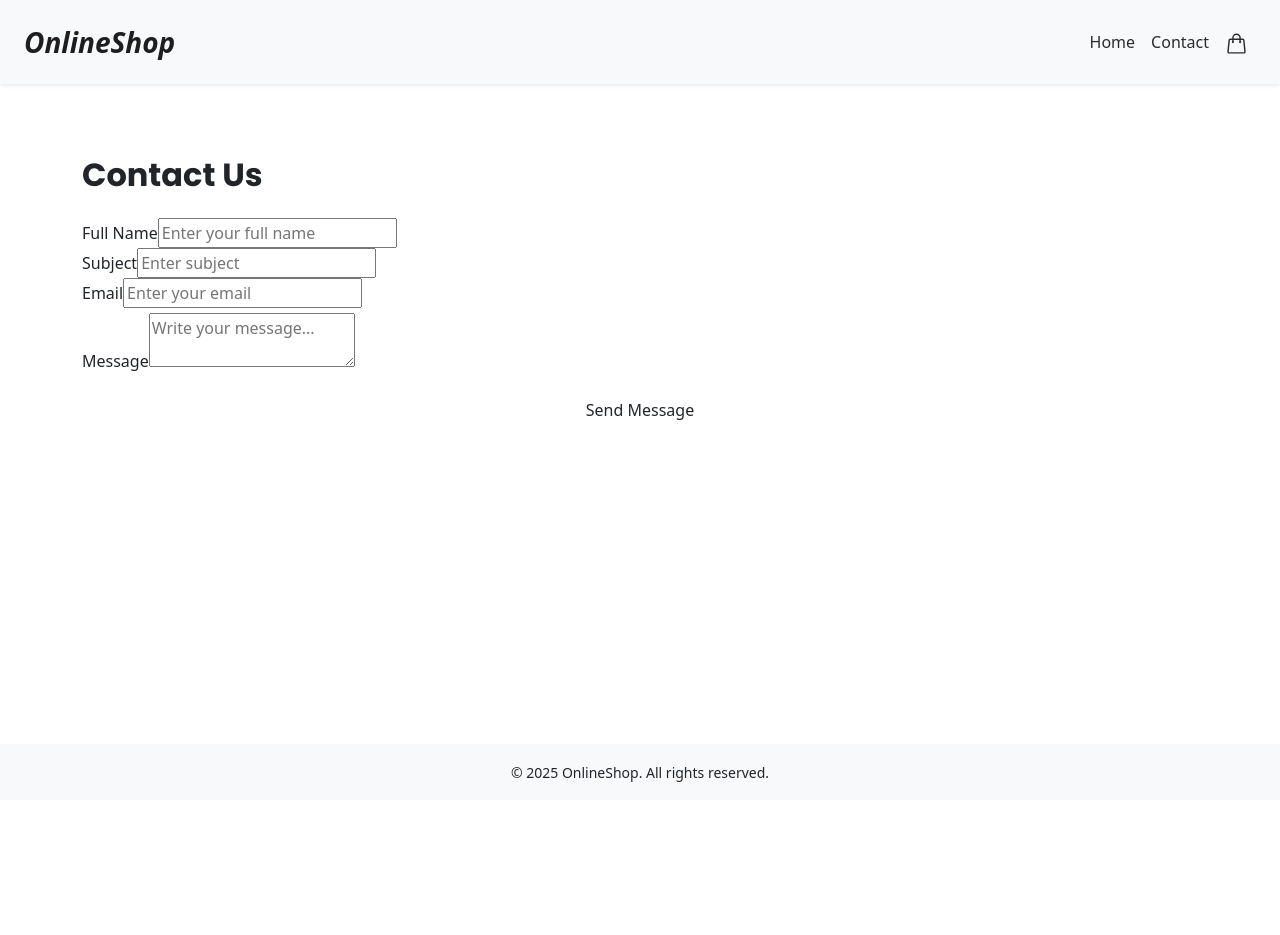
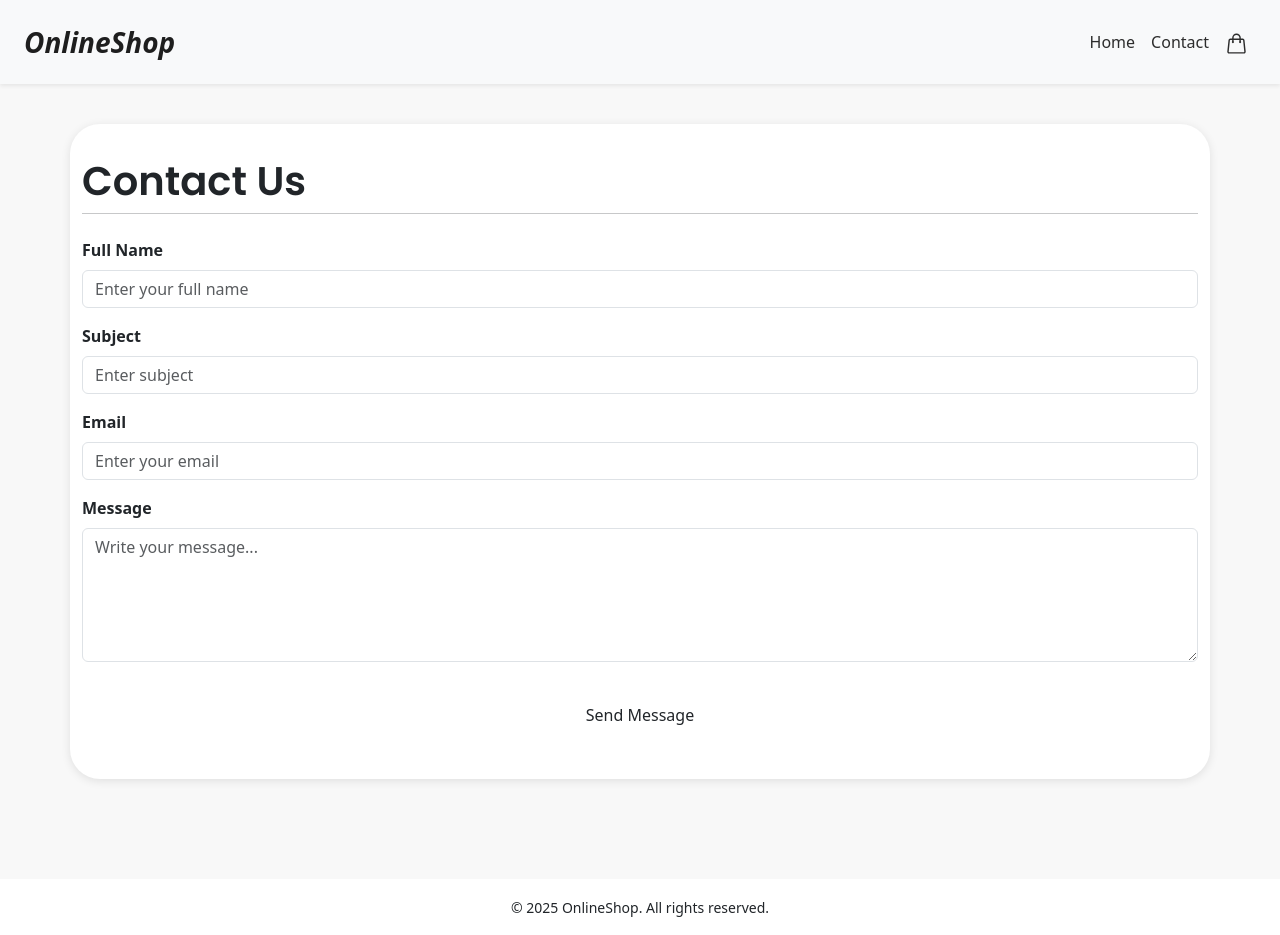
Before and after one commit to NoroffFEU/jsfw-2025-v1-javascript-frameworks-ca, a React (Create React App) app: page /contact in a window 1280 px wide. Before the commit the page ends 800 px from the top, so only its background shows below. Built offline with nearby package versions, Linux system fonts and the light colour scheme.

Commit message:
add styling to contact form and update main background color

```diff
--- a/src/components/Footer.tsx
+++ b/src/components/Footer.tsx
@@ -1,6 +1,6 @@
 const Footer = () => {
   return (
-    <footer className="text-center py-3 mt-5 bg-light">
+    <footer className="text-center py-3">
       <small>
         © {new Date().getFullYear()} OnlineShop. All rights reserved.
       </small>
--- a/src/components/Header.tsx
+++ b/src/components/Header.tsx
@@ -5,7 +5,7 @@ import "../styles/index.css";
 
 const Header = () => {
   return (
-    <Navbar bg="light" expand="lg" className="shadow-sm mb-4 py-3">
+    <Navbar bg="light" expand="lg" className="shadow-sm py-3">
       <Container fluid className="px-4">
         <Navbar.Brand as={Link} to="/">
           OnlineShop
--- a/src/pages/Contact.tsx
+++ b/src/pages/Contact.tsx
@@ -2,6 +2,7 @@ import { useForm, SubmitHandler } from "react-hook-form";
 import { yupResolver } from "@hookform/resolvers/yup";
 import { ContactForm } from "../interfaces/contact";
 import { contactSchema } from "../validation/contactSchema";
+import "../styles/contact.css";
 
 const Contact = () => {
   const {
@@ -20,60 +21,68 @@ const Contact = () => {
   };
 
   return (
-    <div className="container py-5">
-      <h2 className="fw-bold mb-4">Contact Us</h2>
-      <form
-        className="contact-form"
-        onSubmit={handleSubmit(onSubmit)}
-        noValidate
-      >
+    <div className="container contact-form">
+      <h1>Contact Us</h1>
+      <hr className="mt-0"></hr>
+      <form className="mt-4" onSubmit={handleSubmit(onSubmit)} noValidate>
         {/* Full Name */}
-        <div>
-          <label htmlFor="fullName">Full Name</label>
+        <div className="mb-3">
+          <label htmlFor="fullName" className="form-label fw-bold">
+            Full Name
+          </label>
           <input
             id="fullName"
             type="text"
             {...register("fullName")}
+            className={`form-control ${errors.fullName ? "is-invalid" : ""}`}
             placeholder="Enter your full name"
           />
-          <div>{errors.fullName?.message}</div>
+          <div className="invalid-feedback">{errors.fullName?.message}</div>
         </div>
 
         {/* Subject */}
-        <div>
-          <label htmlFor="subject">Subject</label>
+        <div className="mb-3">
+          <label htmlFor="subject" className="form-label fw-bold">
+            Subject
+          </label>
           <input
             id="subject"
             type="text"
             {...register("subject")}
+            className={`form-control ${errors.subject ? "is-invalid" : ""}`}
             placeholder="Enter subject"
           />
-          <div>{errors.subject?.message}</div>
+          <div className="invalid-feedback">{errors.subject?.message}</div>
         </div>
 
         {/* Email */}
-        <div>
-          <label htmlFor="email" className="form-label">
+        <div className="mb-3">
+          <label htmlFor="email" className="form-label fw-bold">
             Email
           </label>
           <input
             id="email"
             type="email"
             {...register("email")}
+            className={`form-control ${errors.email ? "is-invalid" : ""}`}
             placeholder="Enter your email"
           />
-          <div>{errors.email?.message}</div>
+          <div className="invalid-feedback">{errors.email?.message}</div>
         </div>
 
         {/* Message */}
-        <div>
-          <label htmlFor="message">Message</label>
+        <div className="mb-3">
+          <label htmlFor="message" className="form-label fw-bold">
+            Message
+          </label>
           <textarea
             id="message"
             {...register("message")}
+            className={`form-control ${errors.message ? "is-invalid" : ""}`}
             placeholder="Write your message..."
+            rows={5}
           />
-          <div>{errors.message?.message}</div>
+          <div className="invalid-feedback">{errors.message?.message}</div>
         </div>
 
         {/* Submit Button */}
--- /dev/null
+++ b/src/styles/contact.css
@@ -0,0 +1,26 @@
+.contact-form {
+  max-width: 600px;
+  margin: 40px auto 100px;
+  background-color: white;
+  border-radius: 30px;
+  padding: 33px 35px 43px;
+  box-shadow: 0 2px 10px rgba(0, 0, 0, 0.1);
+}
+
+form input:focus,
+form textarea:focus {
+  box-shadow: 0 0 0 0.15rem rgba(255, 92, 141, 0.25) !important;
+  border-color: var(--color-accent) !important;
+}
+
+.contact-btn {
+  background-color: var(--color-accent);
+  font-size: 1.1rem;
+  font-weight: 700;
+  border-radius: 25px;
+}
+
+.contact-btn:hover {
+  background-color: #e2527e;
+  color: white;
+}
--- a/src/styles/home.css
+++ b/src/styles/home.css
@@ -1,3 +1,9 @@
+input:focus,
+select:focus {
+  box-shadow: 0 0 0 0.15rem rgba(255, 92, 141, 0.25) !important;
+  border-color: var(--color-accent) !important;
+}
+
 .product-card {
   transition: transform 0.2s ease, box-shadow 0.2s ease;
   border-radius: 12px;
--- a/src/styles/index.css
+++ b/src/styles/index.css
@@ -1,8 +1,8 @@
 :root {
   --color-primary: #1e1e1e;
   --color-accent: #ff5c8d;
-  --color-secondary: #6c63ff;
   --color-text: #2c2c2c;
+  --color-bg: #f8f8f8;
   --color-success: #10b981;
   --color-error: #ef4444;
 
@@ -14,6 +14,10 @@ body {
   color: var(--color-text);
   font-family: var(--font-body);
   margin: 0;
+}
+
+main {
+  background-color: var(--color-bg);
 }
 
 h1,
```
